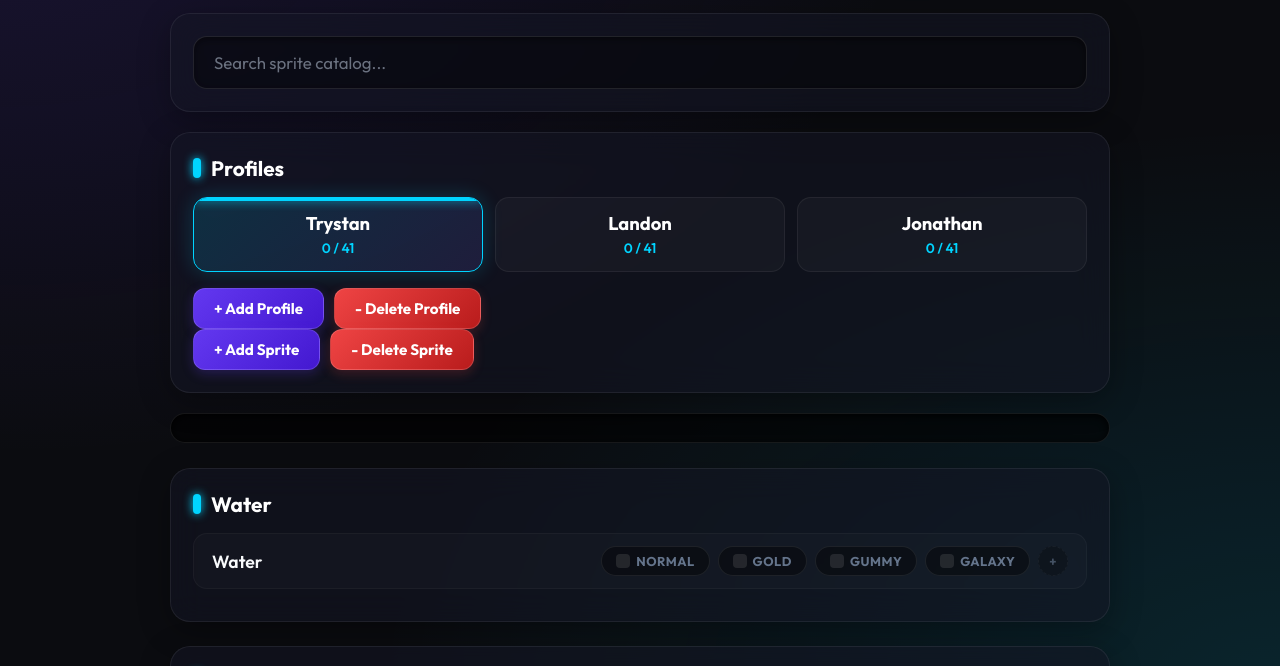
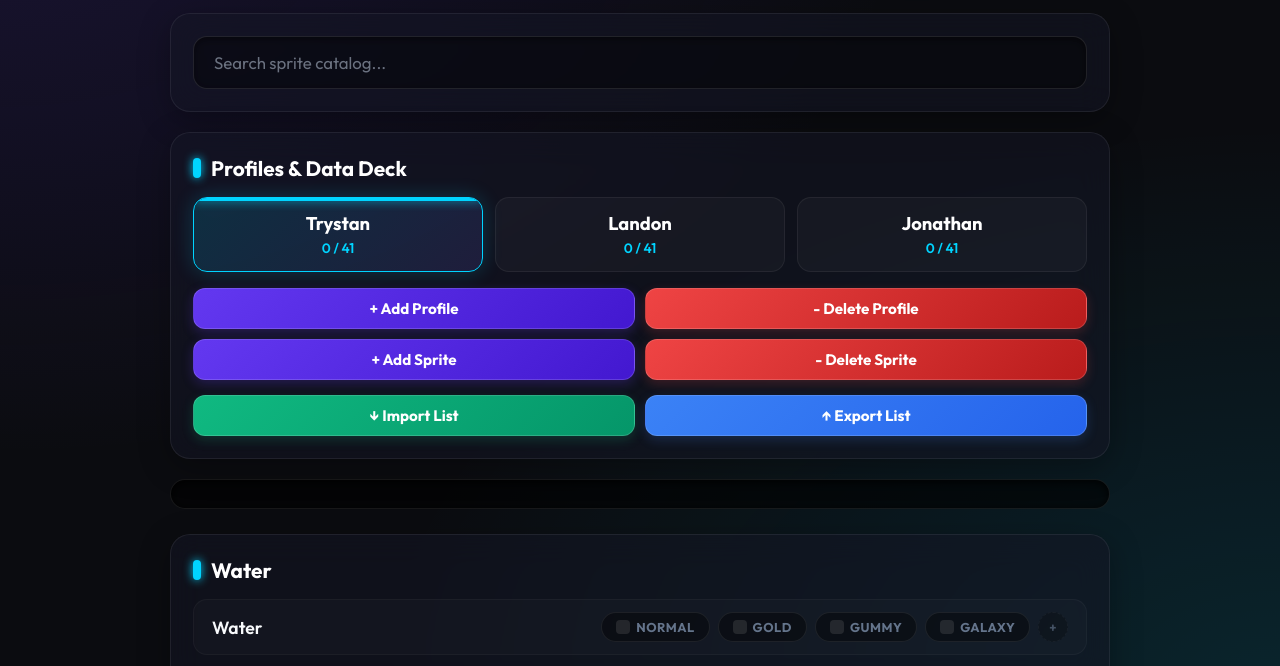
Before and after one commit to ONEHEART1WAY/fortnite-sprite-tracker, a plain HTML site: page index.html in a window 1280 px wide. Shown: the part 109-775 px from the top of the page. Drawn offline with Linux system fonts and the light colour scheme.

Commit message:
Update index.html

```diff
--- a/index.html
+++ b/index.html
@@ -130,6 +130,11 @@ h1 {
 .button-group {
     display: flex;
     gap: 10px;
+    margin-bottom: 10px;
+}
+
+.button-group:last-child {
+    margin-bottom: 0;
 }
 
 button {
@@ -146,6 +151,9 @@ button {
     box-shadow: 0 4px 12px rgba(99, 56, 240, 0.25);
     display: flex;
     gap: 12px;
+    align-items: center;
+    justify-content: center;
+    flex: 1;
 }
 
 button:hover {
@@ -165,6 +173,13 @@ button.danger:hover {
     background: linear-gradient(135deg, #f87171 0%, #dc2626 100%);
     box-shadow: 0 6px 18px rgba(239, 68, 68, 0.35);
 }
+
+/* Import/Export Neon Buttons */
+button.import-btn { background: linear-gradient(135deg, #10b981 0%, #059669 100%); box-shadow: 0 4px 12px rgba(16, 185, 129, 0.2); }
+button.import-btn:hover { background: linear-gradient(135deg, #34d399 0%, #059669 100%); box-shadow: 0 6px 18px rgba(16, 185, 129, 0.35); }
+
+button.export-btn { background: linear-gradient(135deg, #3b82f6 0%, #2563eb 100%); box-shadow: 0 4px 12px rgba(59, 130, 246, 0.2); }
+button.export-btn:hover { background: linear-gradient(135deg, #60a5fa 0%, #2563eb 100%); box-shadow: 0 6px 18px rgba(59, 130, 246, 0.35); }
 
 #searchInput {
     font-family: 'Outfit', sans-serif;
@@ -210,7 +225,6 @@ button.danger:hover {
     overflow: hidden;
 }
 
-/* The scrolling diagonal energy texture */
 .progress-bar::after {
     content: "";
     position: absolute;
@@ -262,7 +276,6 @@ button.danger:hover {
     font-weight: 600;
 }
 
-/* Custom Interactive HUD Variant Pills */
 .variants-container {
     display: flex;
     gap: 8px;
@@ -293,7 +306,6 @@ button.danger:hover {
     color: #cbd5e1;
 }
 
-/* Hidden native checkbox */
 .variant-pill input[type="checkbox"] {
     appearance: none;
     -webkit-appearance: none;
@@ -306,7 +318,6 @@ button.danger:hover {
     position: relative;
 }
 
-/* The magic glow trigger when checked */
 .variant-pill:has(input[type="checkbox"]:checked) {
     background: rgba(0, 212, 255, 0.15);
     border-color: #00d4ff;
@@ -351,7 +362,7 @@ button.danger:hover {
     </div>
 
     <div class="panel">
-        <h3>Profiles</h3>
+        <h3>Profiles & Data Deck</h3>
         <div class="profile-grid" id="profileGrid"></div>
         <div class="button-group">
             <button onclick="createProfile()">+ Add Profile</button>
@@ -360,6 +371,10 @@ button.danger:hover {
         <div class="button-group">
             <button onclick="addSprite()">+ Add Sprite</button>
             <button onclick="deleteSprite()" class="danger">- Delete Sprite</button>
+        </div>
+        <div class="button-group" style="margin-top: 15px;">
+            <button onclick="importCollection()" class="import-btn">↓ Import List</button>
+            <button onclick="exportCollection()" class="export-btn">↑ Export List</button>
         </div>
     </div>
 
@@ -378,14 +393,9 @@ const CONFIG_CATEGORIES = [
     "Dream", "Demon", "Punk", "King", "Zero Point", "Others"
 ];
 
-// 1. DEFAULT CATALOG NOW EXPLICITLY DEFINES EACH SPRITE'S VARIANTS AS AN ARRAY
 const DEFAULT_CATALOG = {
-    "Water": {
-        "Water": ["normal", "gold", "gummy", "galaxy"]
-    },
-    "Fire": {
-        "Fire": ["normal", "gold", "gummy", "galaxy"],
-    },
+    "Water": { "Water": ["normal", "gold", "gummy", "galaxy"] },
+    "Fire": { "Fire": ["normal", "gold", "gummy", "galaxy"] },
     "Earth": { "Earth": ["normal", "gold", "gummy", "galaxy"] },
     "Duck": { "Duck": ["normal", "gold", "gummy", "galaxy"] },
     "Ghost": { "Ghost": ["normal", "gold", "gummy", "galaxy"] },
@@ -418,19 +428,14 @@ function normalizeData(rawInput) {
     const normSprites = {};
     const sourceSprites = parsed.sprites || {};
 
-    // STEP A: Build the master Sprite Schema (Sprite -> Array of its valid variants)
     CONFIG_CATEGORIES.forEach(cat => {
         normSprites[cat] = {};
-
         const defaultSpriteNames = Object.keys(DEFAULT_CATALOG[cat] || {});
         const savedSpriteNames = sourceSprites[cat] ? Object.keys(sourceSprites[cat]) : [];
         const combinedUniqueNames = new Set([...defaultSpriteNames, ...savedSpriteNames]);
 
         combinedUniqueNames.forEach(spriteName => {
             let varList = sourceSprites?.[cat]?.[spriteName];
-
-            // Backwards-compatibility catch: If it sees an old v2 save file where the sprite
-            // was an object {} instead of an array [], safely convert it to standard array
             if (!Array.isArray(varList)) {
                 varList = DEFAULT_CATALOG[cat]?.[spriteName] || ["normal", "gold", "gummy", "galaxy"];
             }
@@ -438,7 +443,6 @@ function normalizeData(rawInput) {
         });
     });
 
-    // STEP B: Align all user profiles against that master schema
     const normProfiles = {};
     let sourceProfiles = parsed.profiles;
     if (!sourceProfiles || typeof sourceProfiles !== "object" || Object.keys(sourceProfiles).length === 0) {
@@ -451,11 +455,9 @@ function normalizeData(rawInput) {
 
         CONFIG_CATEGORIES.forEach(cat => {
             normProfiles[proName][cat] = {};
-
             Object.keys(normSprites[cat]).forEach(spriteName => {
                 normProfiles[proName][cat][spriteName] = {};
                 const spriteValidVariants = normSprites[cat][spriteName];
-
                 spriteValidVariants.forEach(v => {
                     const savedBoolean = userSavedProfile?.[cat]?.[spriteName]?.[v];
                     normProfiles[proName][cat][spriteName][v] = (typeof savedBoolean === "boolean") ? savedBoolean : false;
@@ -527,7 +529,6 @@ function renderProfiles() {
             Object.keys(data.sprites[cat]).forEach(sprite => {
                 const pObj = data.profiles[name][cat][sprite];
                 const validVars = data.sprites[cat][sprite];
-
                 validVars.forEach(v => {
                     total++;
                     if (pObj[v]) done++;
@@ -611,7 +612,6 @@ function renderSprites() {
                     varContainer.appendChild(pill);
                 });
 
-                // The new "Add Style" Trigger pill
                 const addStylePill = document.createElement("div");
                 addStylePill.className = "variant-pill";
                 addStylePill.style.cssText = "border-style: dashed; opacity: 0.6; padding: 6px 10px;";
@@ -640,10 +640,7 @@ function addVariantToSpecificSprite(cat, spriteName) {
         return;
     }
 
-    // Push the new style onto this sprite's permanent record
     data.sprites[cat][spriteName].push(newStyle.trim());
-
-    // Pushing it through normalizeData() forces all 3 profiles to instantly adopt the new style set to 'false'
     data = normalizeData(data);
     saveData();
     render();
@@ -729,6 +726,128 @@ function deleteProfile() {
     saveData();
     render();
 }
+
+/* ================= MOXFIELD IMPORT / EXPORT ENGINE ================= */
+
+function exportCollection() {
+    const profile = getActiveProfile();
+    const outputDeck = [];
+
+    CONFIG_CATEGORIES.forEach(cat => {
+        Object.keys(data.sprites[cat]).forEach(sprite => {
+            const unlockedMap = data.profiles[profile][cat][sprite];
+
+            Object.keys(unlockedMap).forEach(variant => {
+                if (unlockedMap[variant] === true) {
+                    if (variant.toLowerCase() === "normal") {
+                        outputDeck.push(sprite);
+                    } else {
+                        outputDeck.push(`${sprite} (${variant})`);
+                    }
+                }
+            });
+        });
+    });
+
+    if (outputDeck.length === 0) {
+        alert(`No unlocked sprites found in ${profile}'s profile to export.`);
+        return;
+    }
+
+    const deckString = outputDeck.join("\n");
+
+    // Attempt to silently write to clipboard
+    navigator.clipboard.writeText(deckString).then(() => {
+        alert(`Successfully copied ${outputDeck.length} unlocked styles to your clipboard!\n\nPaste this anywhere to share or back up.`);
+    }).catch(() => {
+        // Fallback for older browsers or strict security settings
+        prompt("Copy your collection list below:", deckString);
+    });
+}
+
+function importCollection() {
+    const profile = getActiveProfile();
+    const rawInput = prompt(
+        `Paste a Moxfield-style collection list to merge into [ ${profile} ]:\n\n(Example format)\nWater\nFire (galaxy)\nDuck (gold)`
+    );
+
+    if (!rawInput || !rawInput.trim()) return;
+
+    const lines = rawInput.split(/\r?\n/);
+    let successfullyUnlocked = 0;
+    const pendingUnlocks = [];
+
+    lines.forEach(rawLine => {
+        const line = rawLine.trim();
+        if (!line) return;
+
+        let targetSprite = line;
+        let targetVariant = "normal";
+
+        // Regex: Grabs everything before the final set of parentheses as the Sprite Name,
+        // and whatever is inside the final parentheses as the variant style.
+        const match = line.match(/^(.*?)(?:\s*\((.*?)\))?$/);
+        if (match) {
+            targetSprite = match[1].trim();
+            if (match[2]) targetVariant = match[2].trim().toLowerCase();
+        }
+
+        // 1. Scan the master catalog to see what category this sprite lives in
+        let registeredCategory = null;
+        let exactCasedSpriteName = targetSprite;
+
+        for (const cat of CONFIG_CATEGORIES) {
+            const catalogSprites = Object.keys(data.sprites[cat]);
+            const matched = catalogSprites.find(s => s.toLowerCase() === targetSprite.toLowerCase());
+            if (matched) {
+                registeredCategory = cat;
+                exactCasedSpriteName = matched;
+                break;
+            }
+        }
+
+        // 2. If it's an entirely foreign sprite, inject it into the "Others" category
+        if (!registeredCategory) {
+            registeredCategory = "Others";
+            if (!data.sprites["Others"][exactCasedSpriteName]) {
+                data.sprites["Others"][exactCasedSpriteName] = [];
+            }
+        }
+
+        // 3. Ensure the target variant exists on the master sprite definition
+        const existingVariants = data.sprites[registeredCategory][exactCasedSpriteName].map(v => v.toLowerCase());
+        if (!existingVariants.includes(targetVariant)) {
+            data.sprites[registeredCategory][exactCasedSpriteName].push(targetVariant);
+        }
+
+        pendingUnlocks.push({
+            cat: registeredCategory,
+            sprite: exactCasedSpriteName,
+            variant: targetVariant
+        });
+    });
+
+    // Run the normalizer ONCE to instantly build the missing data nodes for all profiles
+    data = normalizeData(data);
+
+    // Now safely checkmark the items
+    pendingUnlocks.forEach(item => {
+        // Resolve the true case-sensitive variant string registered in the app
+        const trueVariantKey = data.sprites[item.cat][item.sprite].find(v => v.toLowerCase() === item.variant);
+
+        if (trueVariantKey) {
+            // Only count it if it wasn't already checked
+            if (data.profiles[profile][item.cat][item.sprite][trueVariantKey] !== true) {
+                data.profiles[profile][item.cat][item.sprite][trueVariantKey] = true;
+                successfullyUnlocked++;
+            }
+        }
+    });
+
+    saveData();
+    render();
+    alert(`Import finished! Successfully merged and unlocked ${successfullyUnlocked} new styles for ${profile}.`);
+}
 </script>
 
 </body>
```
